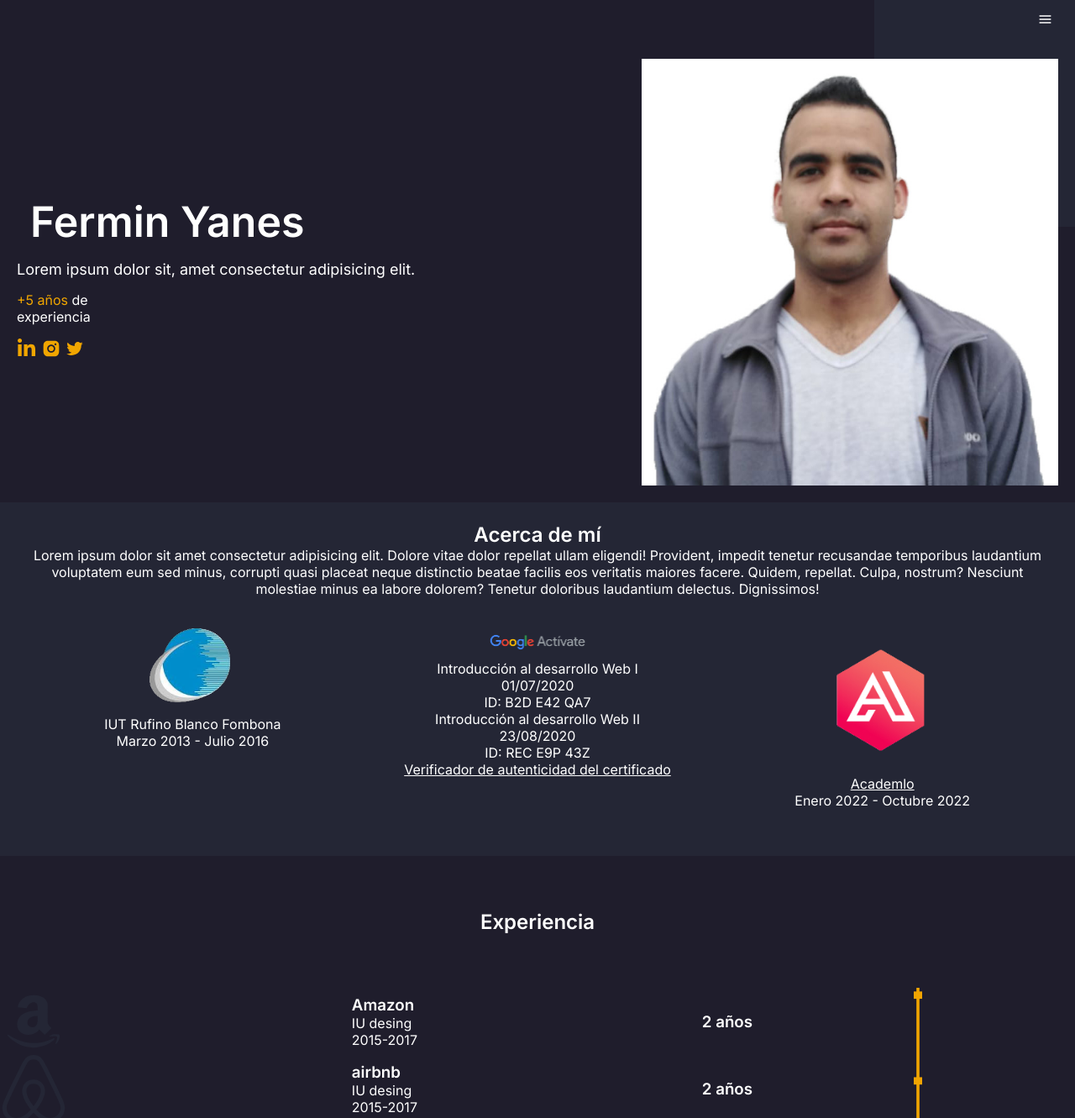
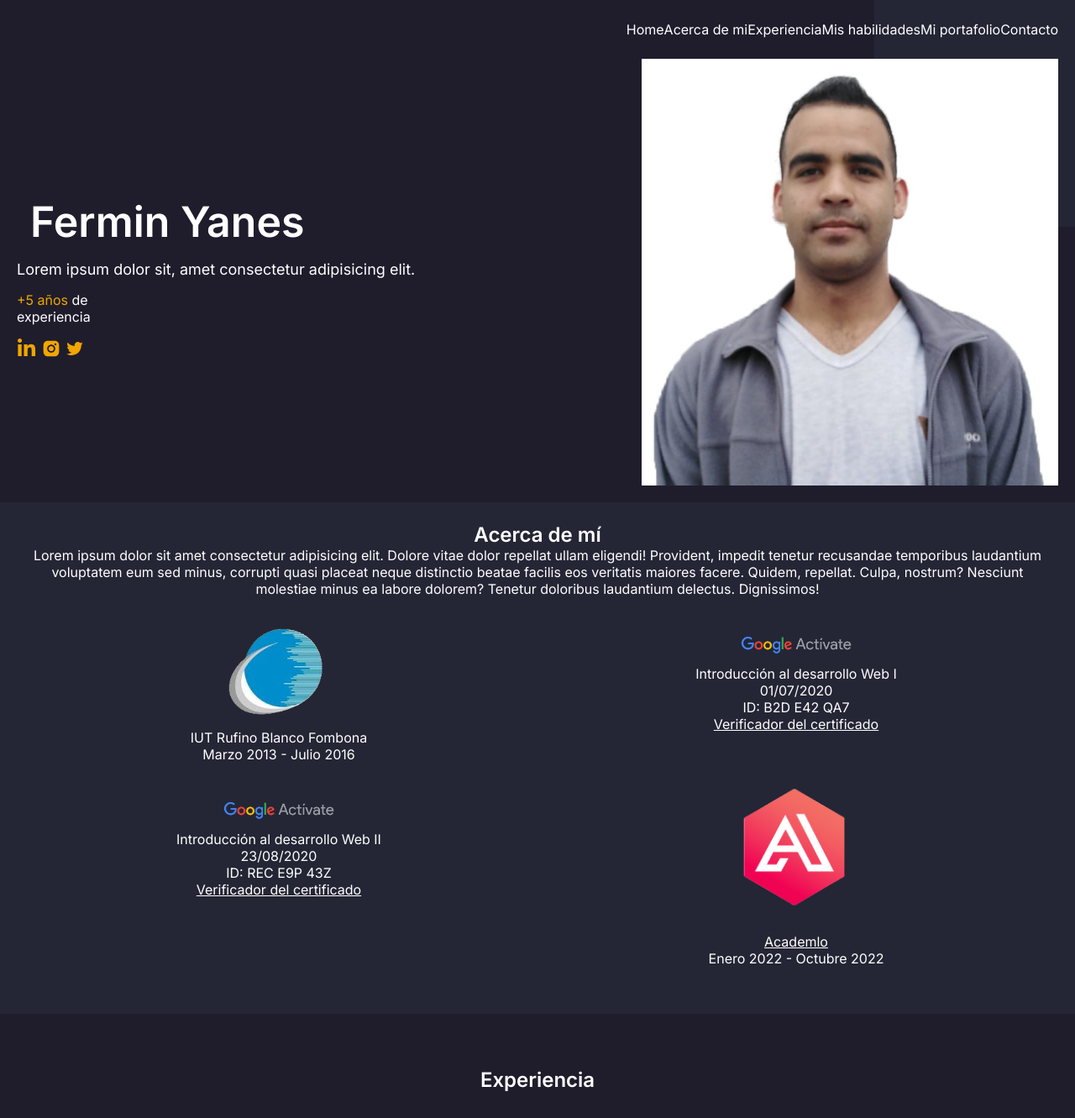
Before and after one commit to Raizen-7/Portafolio-Fermin, a plain HTML site: page src/index.html in a window 1280 px wide. Shown: the top 1331 px of the page at 84% size. Drawn offline with Linux system fonts and the light colour scheme.

Commit message:
CSS Change 1

```diff
--- a/src/index.html
+++ b/src/index.html
@@ -53,6 +53,7 @@
         </p>
       </div>
       <div class="conten-img-about">
+        <div class="divition-academic-career">
           <div class="formation">
             <img src="./img/Logos-Imágenes/rufino-blanco-fombona.png" alt="">
             <P>IUT Rufino Blanco Fombona</P>
@@ -60,17 +61,25 @@
           </div>
           <div class="formation">
             <img src="./img/Logos-Imágenes/header-activate-logo-lg.png" alt="">
+            <P>Introducción al desarrollo Web II</P>
+            <p>23/08/2020 </p>
+            <p>ID: REC E9P 43Z</p>
+            <p><a href="HTTPS://LEARNDIGITAL.WITHGOOGLE.COM/ACTIVATE/validate-certificate-code">Verificador del certificado</a></p>
+          </div>
+        </div>
+        <div class="divition-academic-career">
+          <div class="formation">
+            <img src="./img/Logos-Imágenes/header-activate-logo-lg.png" alt="">
             <P>Introducción al desarrollo Web I</P>
             <p>01/07/2020</p>
-          <p>ID: B2D E42 QA7 </p>
-          <P>Introducción al desarrollo Web II</P>
-          <p>23/08/2020 </p>
-          <p>ID: REC E9P 43Z <br> <a href="HTTPS://LEARNDIGITAL.WITHGOOGLE.COM/ACTIVATE/validate-certificate-code">Verificador de autenticidad del certificado</a></p>
+            <p>ID: B2D E42 QA7</p>
+            <p><a href="HTTPS://LEARNDIGITAL.WITHGOOGLE.COM/ACTIVATE/validate-certificate-code">Verificador del certificado</a></p>
           </div>
           <div class="formation">
             <img src="./img/Logos-Imágenes/logo_academlo_5.png" alt="">
             <P><a href="https://www.academlo.com/">Academlo</a></P>
               <p>Enero 2022 - Octubre 2022</p>
+          </div>
         </div>
       </div>
     </section>
@@ -186,12 +195,13 @@
       <div class="email">
         <h3>Email</h3>
         <p>ferminyanes07@gmail.com</p>
+        <p>ferminyanes@outlook.com</p>
       </div>
 
     </section>
 
     <footer>
-      <p>Hecho con aomr en academlo</p>
+      <p>Hecho con ♥ en Academlo</p>
     </footer>
   </body>
 </html>
--- a/src/style/style.css
+++ b/src/style/style.css
@@ -38,7 +38,7 @@ input#menu-hamburguesa{
 }
 
 input#menu-hamburguesa~ul {
-  background-color: cornflowerblue ;
+  background-color: transparent ;
   width: 100%;
   list-style: none;
   height: 100%;
@@ -263,7 +263,7 @@ footer {
 
 
 /******************STAR MEDIA QUERY***********************/
-/*@media only screen and (min-width: 768px) {
+@media only screen and (min-width: 768px) {
 
   label{
     display: none;
@@ -278,4 +278,4 @@ footer {
 input#menu-hamburguesa~ul>li {
   padding: 0, 1rem;
 
-}*/
+}
```
Lines whose indentation alone changed are shown as unchanged.
